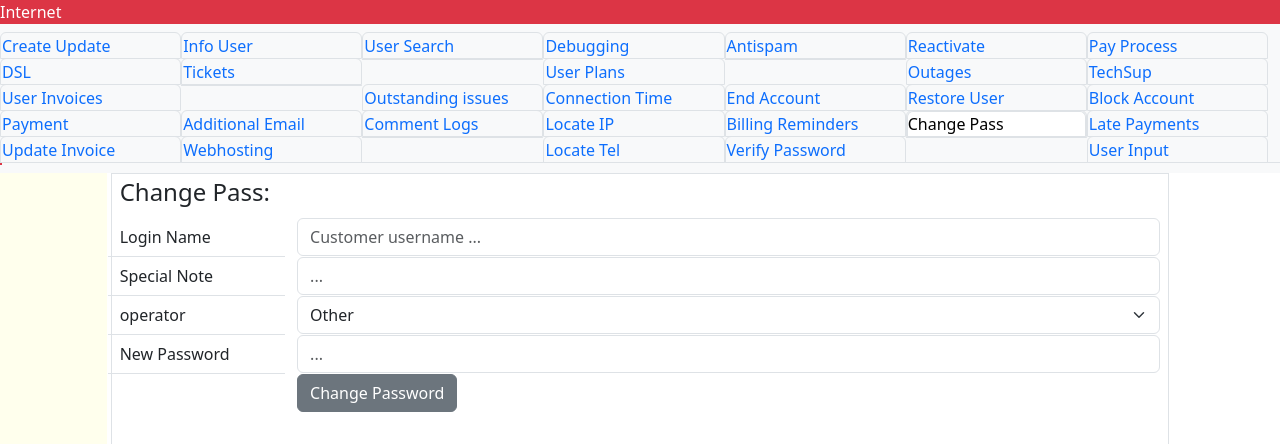
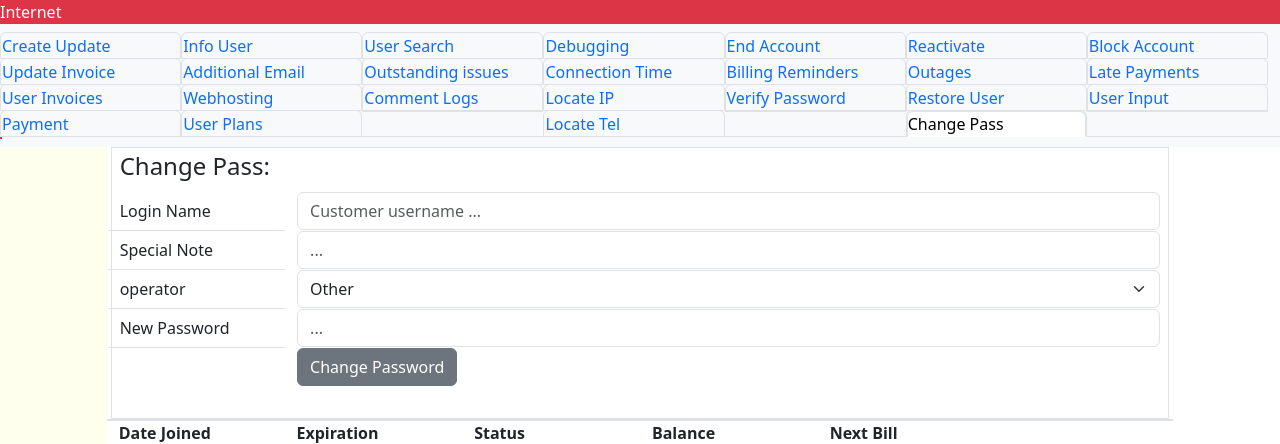
Before and after one commit to diktala/django-internaltools, a Django app: page /changepass/ in a window 1280 px wide. Shown: the top 444 px of the page. Run offline with Django 3.2, Linux system fonts and the light colour scheme; some libraries are stand-ins or nearby versions.

Commit message:
topmenu reorder

```diff
--- a/internaltools/templates/internaltools/topmenu.html
+++ b/internaltools/templates/internaltools/topmenu.html
@@ -36,8 +36,9 @@
                 </li>
                 <li class="nav-item col p-0">
                     <div class="nav-link p-0 border">
-                        <a class="nav-link p-0"
-                           href="https://internal.{{ domain }}/antispam/index.php?{{ urlQuery }}">Antispam</a>
+                        {% url 'endaccount:index' as thisurl %}
+                        <a class="nav-link p-0 {% if request.path == thisurl %}active{% endif %}"
+                           href="{{ thisurl }}">End Account</a>
                     </div>
                     <!-- nav-link -->
                 </li>
@@ -50,8 +51,9 @@
                 </li>
                 <li class="nav-item col p-0">
                     <div class="nav-link p-0 border">
-                        <a class="nav-link p-0"
-                           href="https://internal.{{ domain }}/payproc/?{{ urlQuery }}">Pay Process</a>
+                        {% url 'blockaccount:index' as thisurl %}
+                        <a class="nav-link p-0 {% if request.path == thisurl %}active{% endif %}"
+                           href="{{ thisurl }}">Block Account</a>
                     </div>
                     <!-- nav-link -->
                 </li>
@@ -60,62 +62,17 @@
                 </li>
                 <li class="nav-item col p-0">
                     <div class="nav-link p-0 border">
-                        <a class="nav-link p-0"
-                           href="https://internal.{{ domain }}/adsl/index.php?{{ urlQuery }}">DSL</a>
+                        {% url 'updateinvoice:index' as thisurl %}
+                        <a class="nav-link p-0 {% if request.path == thisurl %}active{% endif %}"
+                           href="{{ thisurl }}">Update Invoice</a>
                     </div>
                     <!-- nav-link -->
                 </li>
                 <li class="nav-item col p-0">
                     <div class="nav-link p-0 border">
-                        <a class="nav-link p-0"
-                           href="https://nexxia.{{ domain }}/?{{ urlQuery }}">Tickets</a>
-                    </div>
-                    <!-- nav-link -->
-                </li>
-                <li class="nav-item col p-0">
-                    <div class="nav-link p-0 border">
-                    </div>
-                    <!-- nav-link -->
-                </li>
-                <li class="nav-item col p-0">
-                    <div class="nav-link p-0 border">
-                        {% url 'userplans:index' as thisurl %}
+                        {% url 'mailaccount:index' as thisurl %}
                         <a class="nav-link p-0 {% if request.path == thisurl %}active{% endif %}"
-                           href="{{ thisurl }}">User Plans</a>
-                    </div>
-                    <!-- nav-link -->
-                </li>
-                <li class="nav-item col p-0">
-                    <div class="nav-link p-0 border">
-                    </div>
-                    <!-- nav-link -->
-                </li>
-                <li class="nav-item col p-0">
-                    <div class="nav-link p-0 border">
-                        <a class="nav-link p-0"
-                           href="https://internal.{{ domain }}/troublereporter/">Outages</a>
-                    </div>
-                    <!-- nav-link -->
-                </li>
-                <li class="nav-item col p-0">
-                    <div class="nav-link p-0 border">
-                        <a class="nav-link p-0" href="https://internal.{{ domain }}/support/">TechSup</a>
-                    </div>
-                    <!-- nav-link -->
-                </li>
-                <li class="w-100 d-none d-sm-block">
-                    <!-- use 7 columns for screens bigger than -->
-                </li>
-                <li class="nav-item col p-0">
-                    <div class="nav-link p-0 border">
-                        {% url 'userinvoice:index' as thisurl %}
-                        <a class="nav-link p-0 {% if request.path == thisurl %}active{% endif %}"
-                           href="{{ thisurl }}">User Invoices</a>
-                    </div>
-                    <!-- nav-link -->
-                </li>
-                <li class="nav-item col p-0">
-                    <div class="nav-link p-0 border">
+                           href="{{ thisurl }}">Additional Email</a>
                     </div>
                     <!-- nav-link -->
                 </li>
@@ -137,25 +94,22 @@
                 </li>
                 <li class="nav-item col p-0">
                     <div class="nav-link p-0 border">
-                        {% url 'endaccount:index' as thisurl %}
-                        <a class="nav-link p-0 {% if request.path == thisurl %}active{% endif %}"
-                           href="{{ thisurl }}">End Account</a>
+                        <a class="nav-link p-0"
+                           href="https://internal.{{ domain }}/billinglist/?{{ urlQuery }}">Billing Reminders</a>
                     </div>
                     <!-- nav-link -->
                 </li>
                 <li class="nav-item col p-0">
                     <div class="nav-link p-0 border">
-                        {% url 'restoreuser:index' as thisurl %}
-                        <a class="nav-link p-0 {% if request.path == thisurl %}active{% endif %}"
-                           href="{{ thisurl }}">Restore User</a>
+                        <a class="nav-link p-0"
+                           href="https://internal.{{ domain }}/troublereporter/">Outages</a>
                     </div>
                     <!-- nav-link -->
                 </li>
                 <li class="nav-item col p-0">
                     <div class="nav-link p-0 border">
-			{% url 'blockaccount:index' as thisurl %}
-                        <a class="nav-link p-0 {% if request.path == thisurl %}active{% endif %}"
-                           href="{{ thisurl }}">Block Account</a>
+                        <a class="nav-link p-0"
+                           href="https://internal.{{ domain }}/latepayments/?{{ urlQuery }}">Late Payments</a>
                     </div>
                     <!-- nav-link -->
                 </li>
@@ -209,63 +214,11 @@
                     <!-- nav-link -->
                 </li>
                 <li class="nav-item col p-0">
-                    <div class="nav-link p-0 border">
-                        <a class="nav-link p-0"
-                           href="https://internal.{{ domain }}/latepayments/?{{ urlQuery }}">Late Payments</a>
-                    </div>
+                    <div class="nav-link p-0 border"></div>
                     <!-- nav-link -->
                 </li>
                 <li class="w-100 d-none d-sm-block">
                     <!-- use 7 columns for screens bigger than -->
-                </li>
-                <li class="nav-item col p-0">
-                    <div class="nav-link p-0 border">
-                        {% url 'updateinvoice:index' as thisurl %}
-                        <a class="nav-link p-0 {% if request.path == thisurl %}active{% endif %}"
-                           href="{{ thisurl }}">Update Invoice</a>
-                    </div>
-                    <!-- nav-link -->
-                </li>
-                <li class="nav-item col p-0">
-                    <div class="nav-link p-0 border">
-                        {% url 'webhosting:index' as thisurl %}
-                        <a class="nav-link p-0 {% if request.path == thisurl %}active{% endif %}"
-                           href="{{ thisurl }}">Webhosting</a>
-                    </div>
-                    <!-- nav-link -->
-                </li>
-                <li class="nav-item col p-0">
-                    <div class="nav-link p-0 border">
-                    </div>
-                    <!-- nav-link -->
-                </li>
-                <li class="nav-item col p-0">
-                    <div class="nav-link p-0 border">
-                        <a class="nav-link p-0"
-                           href="https://internal.{{ domain }}/tellocator/index.php?{{ urlQuery }}">Locate Tel</a>
-                    </div>
-                    <!-- nav-link -->
-                </li>
-                <li class="nav-item col p-0">
-                    <div class="nav-link p-0 border">
-                        {% url 'verifypass:index' as thisurl %}
-                        <a class="nav-link p-0 {% if request.path == thisurl %}active{% endif %}"
-                           href="{{ thisurl }}">Verify Password</a>
-                    </div>
-                    <!-- nav-link -->
-                </li>
-                <li class="nav-item col p-0">
-                    <div class="nav-link p-0 border">
-                    </div>
-                    <!-- nav-link -->
-                </li>
-                <li class="nav-item col p-0">
-                    <div class="nav-link p-0 border">
-                        {% url 'userinput:index' as thisurl %}
-                        <a class="nav-link p-0 {% if request.path == thisurl %}active{% endif %}"
-                           href="{{ thisurl }}">User Input</a>
-                    </div>
-                    <!-- nav-link -->
                 </li>
             </ul>
         </div>
```
Also changed, not shown: other parts of internaltools/templates/internaltools/topmenu.html (+56 -5 lines).
